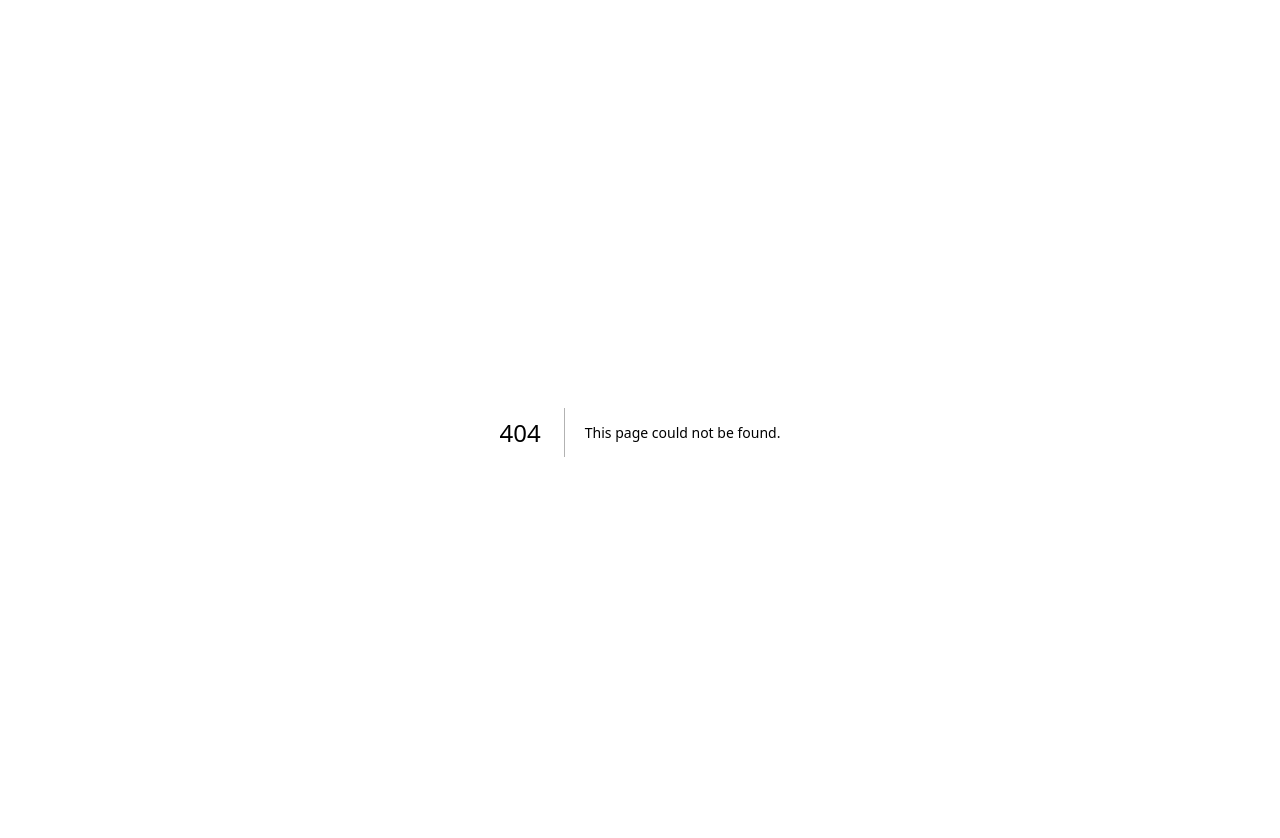
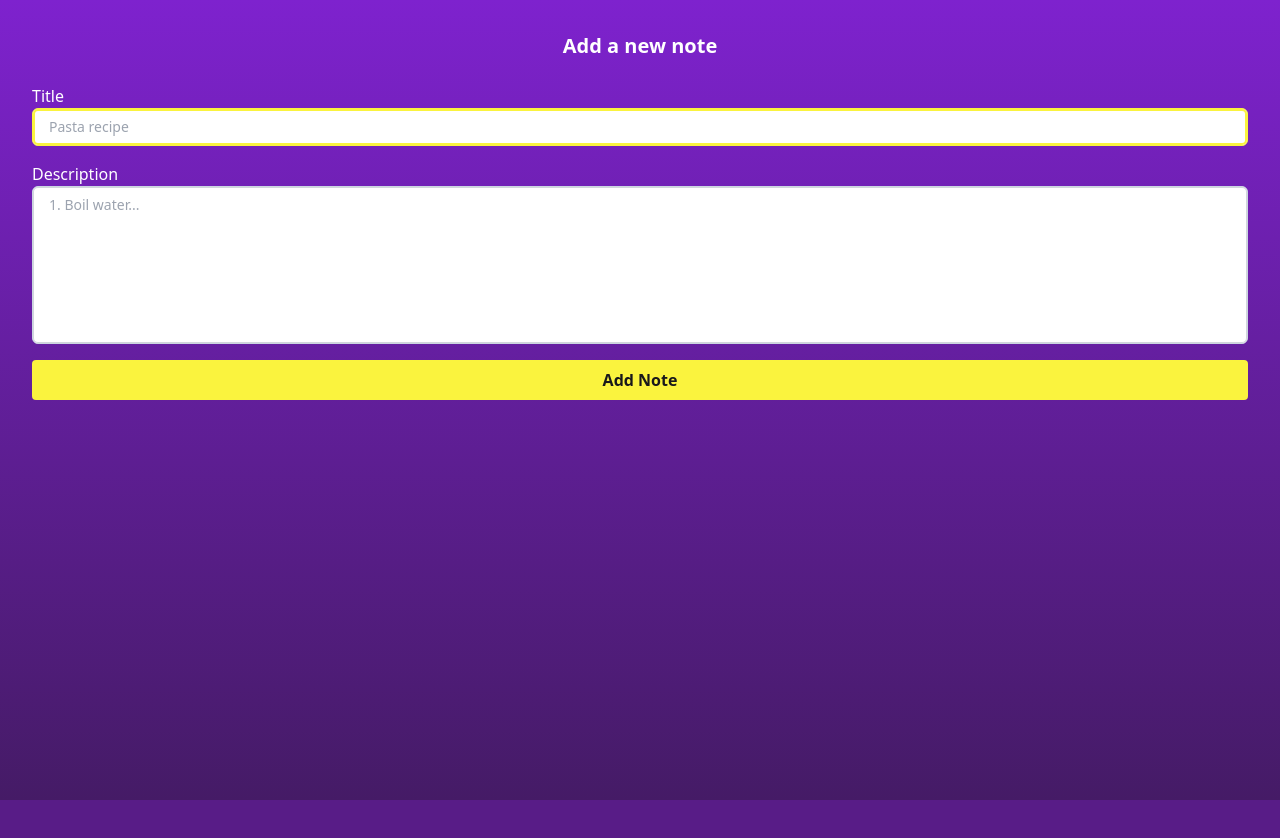
Before and after one commit to shiroyasha9/write-away, a Next.js app: page /add in a window 1280 px wide. Before the commit this address had no page. Shown: the top 838 px of the page. After the commit the page ends 800 px from the top, so only its background shows below. Built offline with nearby package versions, Linux system fonts and the light colour scheme.

Commit message:
add the add notes page

```diff
--- a/src/components/Header.jsx
+++ b/src/components/Header.jsx
@@ -1,10 +1,12 @@
+import { useRouter } from 'next/router';
 import Button from './Button';
 
 export default function Header() {
+  const router = useRouter();
   return (
     <div className="sticky top-5 flex w-full justify-between">
       <h1 className="text-3xl font-semibold">Write Away</h1>
-      <Button>Add Note</Button>
+      <Button onClick={() => router.push('/add')}>Add Note</Button>
     </div>
   );
 }
--- /dev/null
+++ b/src/pages/add.jsx
@@ -0,0 +1,63 @@
+import Button from '@/components/Button';
+import { useRouter } from 'next/router';
+import { useState } from 'react';
+
+export default function add() {
+  const [title, setTitle] = useState('');
+  const [description, setDescription] = useState('');
+  const router = useRouter();
+  const addNewNoteHandler = async (e) => {
+    e.preventDefault();
+    const newNote = {
+      title,
+      description,
+    };
+
+    const data = await fetch('/api/addNote', {
+      method: 'POST',
+      headers: {
+        'Content-Type': 'application/json',
+      },
+      body: JSON.stringify(newNote),
+    });
+
+    if (data.status === 200) {
+      router.push('/');
+    }
+  };
+
+  return (
+    <div>
+      <h1 className="text-center text-xl font-semibold">Add a new note</h1>
+      <form className="mt-6 flex flex-col gap-y-4" onSubmit={addNewNoteHandler}>
+        <div>
+          <label htmlFor="title">Title</label>
+          <input
+            name="title"
+            id="title"
+            value={title}
+            onChange={(e) => setTitle(e.target.value)}
+            autoFocus
+            placeholder="Pasta recipe"
+            className="input"
+            required
+          />
+        </div>
+        <div>
+          <label htmlFor="description">Description</label>
+          <textarea
+            name="description"
+            id="description"
+            rows={6}
+            value={description}
+            onChange={(e) => setDescription(e.target.value)}
+            placeholder="1. Boil water..."
+            className="input resize-none"
+            required
+          />
+        </div>
+        <Button type="submit">Add Note</Button>
+      </form>
+    </div>
+  );
+}
--- a/src/styles/globals.css
+++ b/src/styles/globals.css
@@ -7,3 +7,9 @@
     @apply min-h-screen bg-purple-900 bg-gradient-to-b from-purple-700 to-purple-1000 p-6 text-white md:p-8;
   }
 }
+
+@layer components {
+  .input {
+    @apply block w-full rounded-md border border-slate-300 py-1.5 px-4 text-gray-900 ring-1 ring-inset ring-gray-300 placeholder:text-gray-400 focus:border-lemon focus:outline-none focus:ring-2 focus:ring-inset focus:ring-lemon sm:text-sm sm:leading-6;
+  }
+}
```
